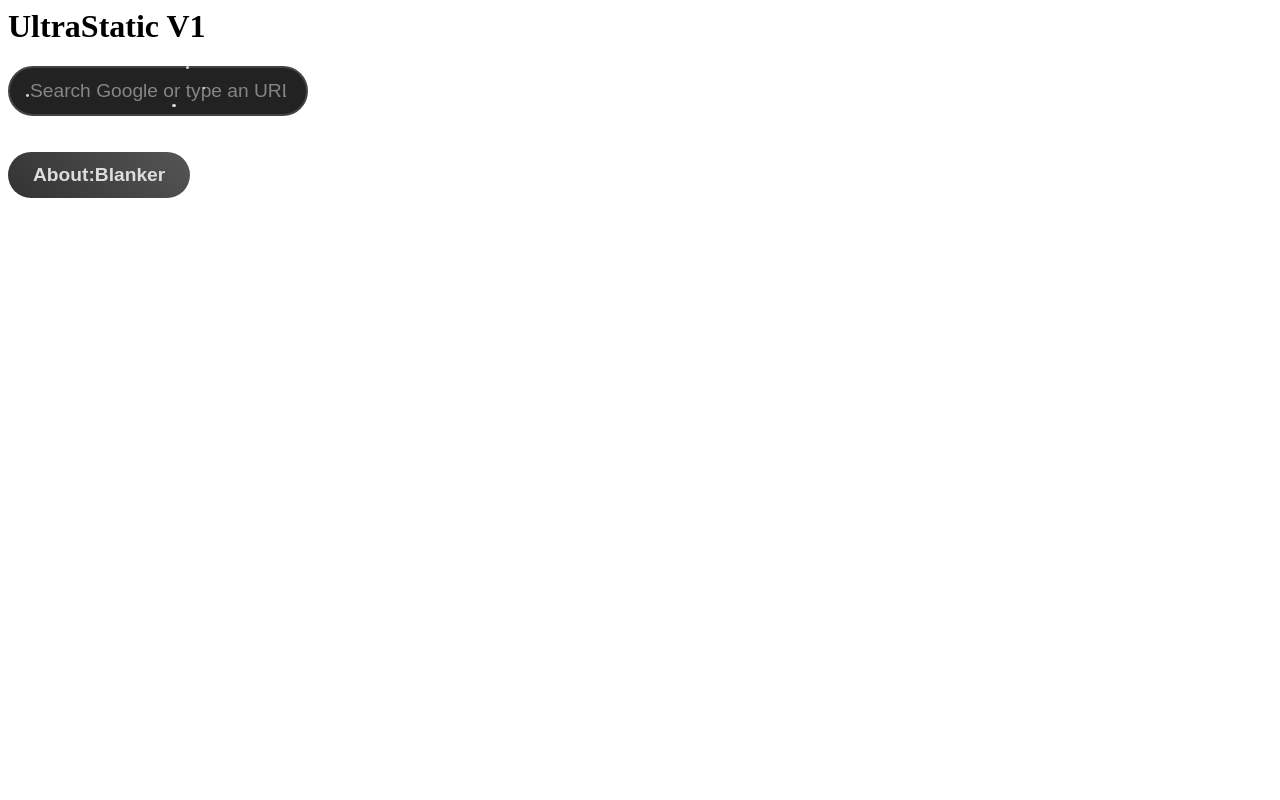
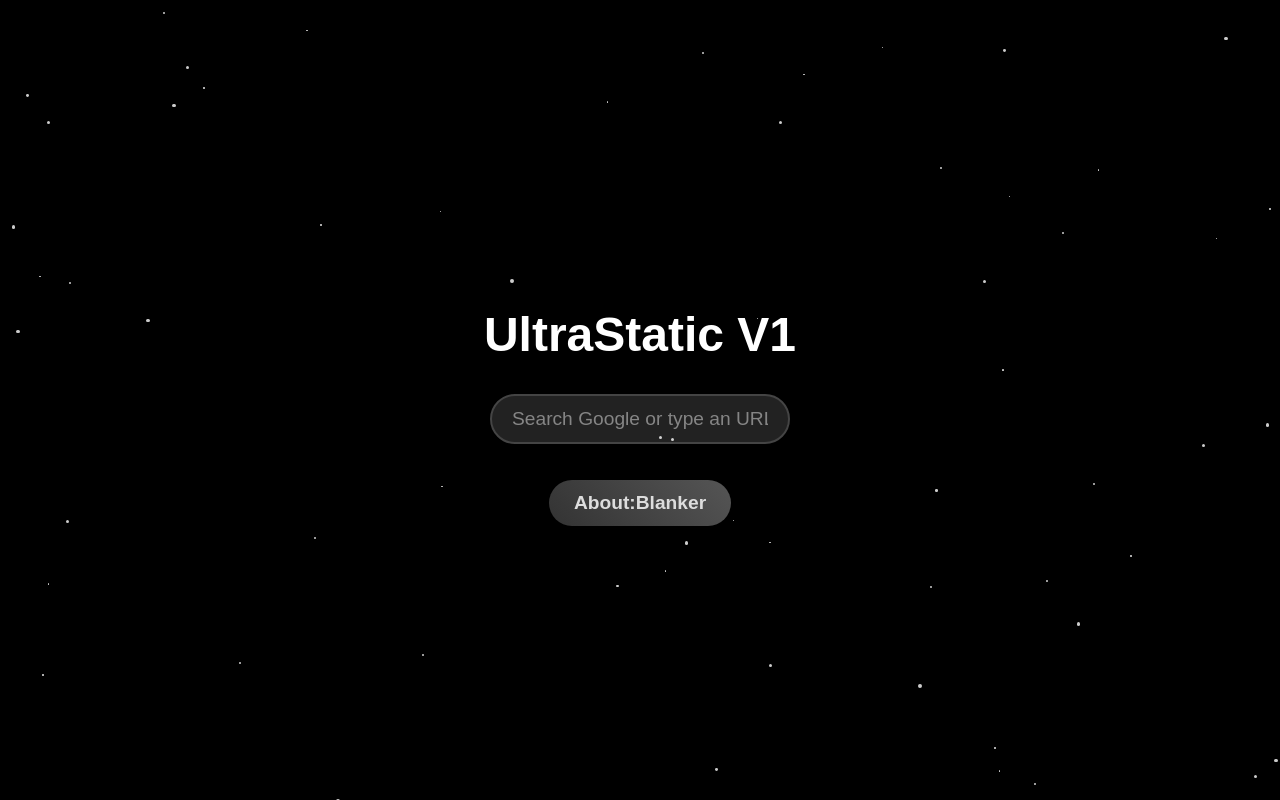
Before and after one commit to gublockerbk/ultrastatic, a plain HTML site: page active/index.html in a window 1280 px wide. Drawn offline with Linux system fonts and the light colour scheme.

Commit message:
Update index.html

```diff
--- a/active/index.html
+++ b/active/index.html
@@ -1,6 +1,32 @@
 <head>
 <style>
 /* Dark Theme Search Bar */
+	body {
+    background: black;
+    overflow: hidden;
+    margin: 0;
+    height: 100vh;
+    display: flex;
+    justify-content: center;
+    align-items: center;
+    flex-direction: column;
+    color: white;
+    font-family: Arial, sans-serif;
+}
+
+/* Animated Heading */
+h1 {
+    font-size: 3rem;
+    opacity: 0;
+    transform: translateY(-20px);
+    animation: fadeIn 1s forwards;
+    transition: 0.3s ease-in-out;
+}
+
+h1:hover {
+    color: cyan;
+    transform: scale(1.1);
+}
 .input {
     padding: 12px 20px;
     font-size: 1.2rem;
```
